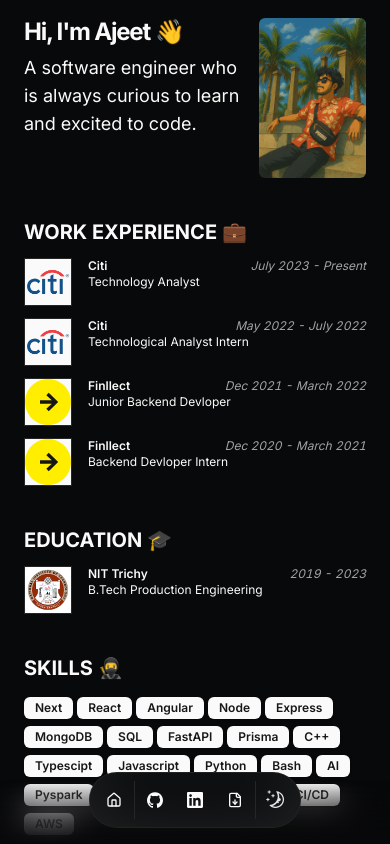
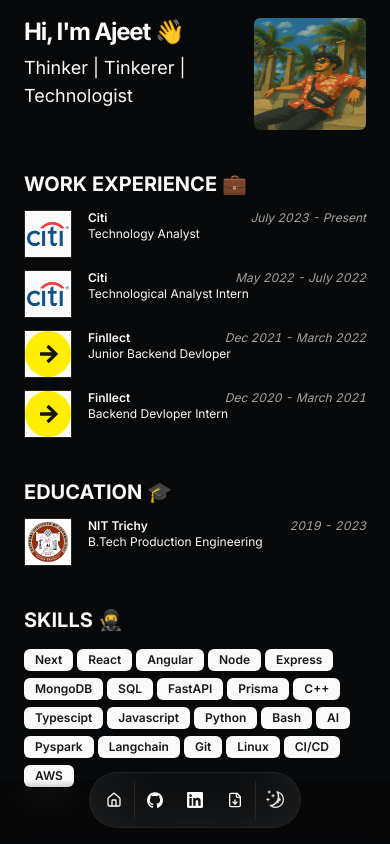
Before and after one commit to thetsajeet/portfolio, a Next.js app: page / in a window 390 px wide. Shown: the top 844 px of the page. Built offline with nearby package versions, Linux system fonts and the light colour scheme.

Commit message:
fix: avatar in mobile view

```diff
--- a/src/app/page.tsx
+++ b/src/app/page.tsx
@@ -29,7 +29,7 @@
               />
             </div>
             <BlurFade delay={BLUR_FADE_DELAY}>
-              <Avatar>
+              <Avatar className="size-28">
                 <AvatarImage alt={DATA.name} src={DATA.avatarUrl} />
                 <AvatarFallback>{DATA.initials}</AvatarFallback>
               </Avatar>
--- a/src/data/resume.tsx
+++ b/src/data/resume.tsx
@@ -7,9 +7,7 @@
   url: "https://tsajeet.vercel.app/", // TODO: to update after deployment
   location: "Pune, Maharashtra, India",
   locationLink: "https://www.google.com/maps/place/pune",
-  subtitle: "Thinker | Tinkerer | Technologist",
-  description:
-    "A software engineer who is always curious to learn and excited to code.",
+  description: "Thinker | Tinkerer | Technologist",
   summary: `TL;DR
   Seeker, Questioner, Doer.
   As a passionate software developer with a keen interest in the crossroads of technology, finance, and startups, I’m on a mission to drive innovation and efficiency at Citi. It's not just about slinging code in any old framework—after all, anyone (or anything) can do that! It’s about crafting clean, maintainable code within solid architectures, documenting the process, and building systems that serve humanity.
```
